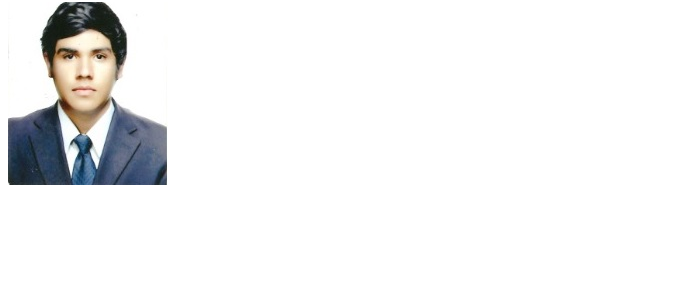
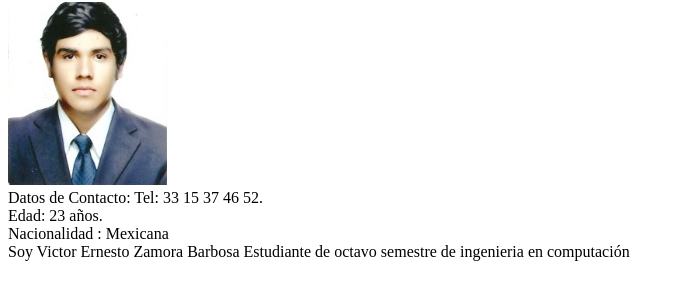
Before and after one commit to Programacion-Para-internet-Victor-Zamo/Trabajo-01, a plain HTML site: page index.html in a window 1280 px wide. Shown: the part 78-378 px from the top of the page, without its empty margins (0-684 px from the left). Drawn offline with Linux system fonts and the light colour scheme.

Commit message:
Update index.html

```diff
--- a/index.html
+++ b/index.html
@@ -1,9 +1,13 @@
 <!DOCTYPE html>
 <head> </head>
 <h1> Victor Ernesto Zamora Barbosa </h1>
-<img src="./fotoCV.jpg">
+<img src="./fotoCV.jpg">  <br>
 <body>
-<p1> </p2>
+<p1> Datos de Contacto: Tel: 33 15 37 46 52. </p1> <br>
+<p2> Edad: 23 años. </p2><br>
+<p3>Nacionalidad : Mexicana </p3><br>
+<des> Soy Victor Ernesto Zamora Barbosa  Estudiante de octavo semestre de ingenieria en computación </des> <br>
+
 
 </body>
 </html>
```
